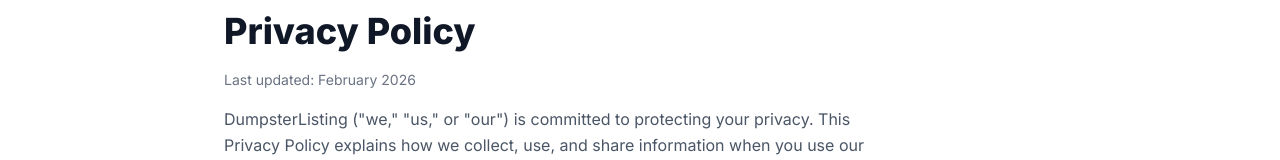
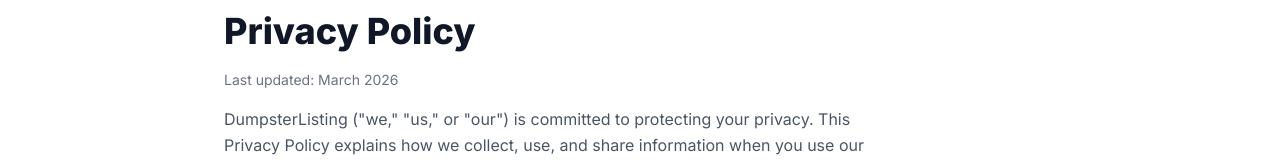
Before and after one commit to arjavjain12/dumpster-directory, a Next.js app: page /privacy in a window 1280 px wide. Shown: the part 166-326 px from the top of the page. Built offline with nearby package versions, Linux system fonts and the light colour scheme; no server answers.

Commit message:
Update February 2026 references to March 2026
Co-Authored-By: Claude Sonnet 4.6 <noreply@anthropic.com>

```diff
--- a/src/app/dumpster-rental/new-york/new-york/page.tsx
+++ b/src/app/dumpster-rental/new-york/new-york/page.tsx
@@ -27,7 +27,7 @@ async function getNYCData() {
 
 // --- Metadata ---
 export const metadata: Metadata = {
-  title: 'Dumpster Rental in New York City (February 2026) | All 5 Boroughs',
+  title: 'Dumpster Rental in New York City (March 2026) | All 5 Boroughs',
   description:
     'Find dumpster rental in NYC — Manhattan, Brooklyn, Queens, Bronx, and Staten Island. Compare local prices ($420–$832), permit requirements, and 5-borough coverage.',
   alternates: {
--- a/src/app/privacy/page.tsx
+++ b/src/app/privacy/page.tsx
@@ -93,7 +93,7 @@ export default function PrivacyPage() {
             Legal
           </div>
           <h1 className="text-4xl font-extrabold text-gray-900 leading-tight">Privacy Policy</h1>
-          <p className="mt-4 text-gray-500 text-sm">Last updated: February 2026</p>
+          <p className="mt-4 text-gray-500 text-sm">Last updated: March 2026</p>
           <p className="mt-4 text-gray-600 leading-relaxed max-w-2xl">
             DumpsterListing ("we," "us," or "our") is committed to protecting your privacy. This Privacy
             Policy explains how we collect, use, and share information when you use our website at{' '}
--- a/src/app/terms/page.tsx
+++ b/src/app/terms/page.tsx
@@ -94,7 +94,7 @@ export default function TermsPage() {
             Legal
           </div>
           <h1 className="text-4xl font-extrabold text-gray-900 leading-tight">Terms of Service</h1>
-          <p className="mt-4 text-gray-500 text-sm">Last updated: February 2026</p>
+          <p className="mt-4 text-gray-500 text-sm">Last updated: March 2026</p>
           <p className="mt-4 text-gray-600 leading-relaxed max-w-2xl">
             Please read these Terms of Service carefully before using{' '}
             <span className="font-medium text-gray-800">dumpsterlisting.com</span>. These Terms govern
```
